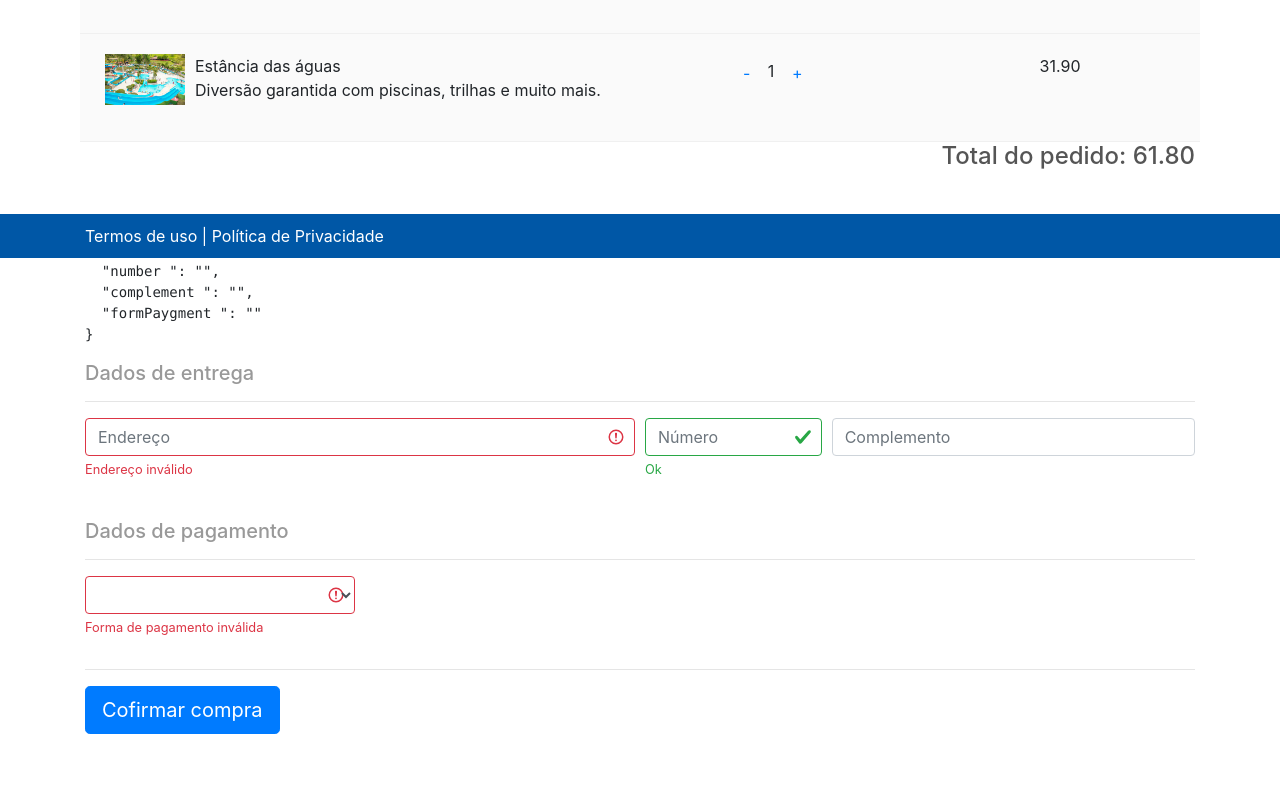
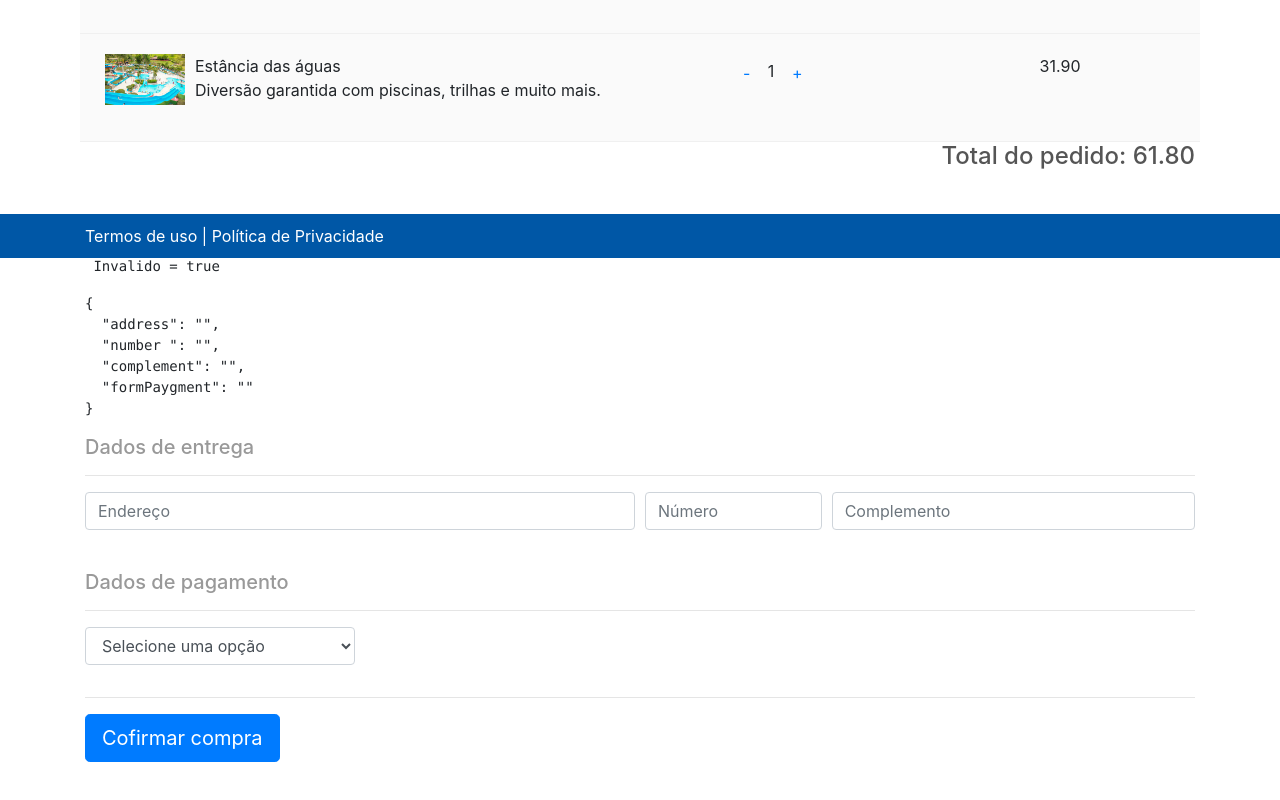
Before and after one commit to goncalveshigino/passaro_urbano, an Angular app: page /ordem-compra in a window 1280 px wide. Shown: the part 542-1342 px from the top of the page. Built offline with nearby package versions, Linux system fonts and the light colour scheme.

Commit message:
carregado

```diff
--- a/src/app/ordem-compra/ordem-compra.component.css
+++ b/src/app/ordem-compra/ordem-compra.component.css
@@ -2,3 +2,19 @@
         margin-top: 50px;
         margin-bottom: 120px
     }
+
+    input.ng-invalid.ng-touched {
+        border: 1px solid red
+    }
+
+    select.ng-invalid.ng-touched {
+        border: 1px solid red
+    }
+
+    input.ng-valid.ng-touched {
+        border: 1px solid green
+    }
+
+    select.ng-valid.ng-touched {
+        border: 1px solid green
+    }
--- a/src/app/ordem-compra/ordem-compra.component.html
+++ b/src/app/ordem-compra/ordem-compra.component.html
@@ -5,9 +5,9 @@
             <h5>Sua Compra</h5>
             <hr />
 
-            <div class=" form-row " style="background: #FAFAFA; padding: 20px; border-bottom: solid 1px #F0F0F0 ">
+            <div class=" form-row " style="background: #FAFAFA; padding: 20px; border-bottom: solid 1px #F0F0F0">
                 <div class="form-group col-sm-1 ">
-                    <img src="/assets/ofertas/1/img1.jpg " class="img-fluid ">
+                    <img src="/assets/ofertas/1/img1.jpg" class="img-fluid">
                 </div>
                 <div class="form-group col-sm-6 ">
                     Super Burger
@@ -58,6 +58,9 @@
             </div>
 
             <br />
+
+            <pre> Valido = {{ formulario.valid | json }}</pre>
+            <pre> Invalido = {{ formulario.invalid | json }}</pre>
             <pre>{{ formulario.value | json }}</pre>
 
             <h5>Dados de entrega</h5>
@@ -66,17 +69,21 @@
             <div class="form-row ">
 
                 <div class="form-group col-md-6 ">
-                    <input type="text " class="form-control is-invalid " placeholder="Endereço " autocomplete="off " minlength="5 " required name="address " ngModel>
-                    <small class=" form-text text-danger ">Endereço inválido</small>
+                    <input type="text " class="form-control" placeholder="Endereço " autocomplete="off" required minlength="3" maxlength="120" name="address" ngModel #inputAddress="ngModel">
+                    <small *ngIf="inputAddress.valid && inputAddress.touched" class=" form-text text-success ">OK</small>
+                    <small *ngIf="!inputAddress.valid && inputAddress.touched" class=" form-text text-danger ">Endereço inválido</small>
                 </div>
 
                 <div class="form-group col-md-2 ">
-                    <input type="text " class="form-control is-valid " placeholder="Número " autocomplete="off " minlength="1 " required name="number " ngModel>
-                    <small class="form-text text-success ">Ok</small>
+                    <input type="text " class="form-control" placeholder="Número " autocomplete="off " required minlength="1" maxlength="20" name="number " ngModel #inputNumber="ngModel">
+                    <small *ngIf="inputNumber.valid && inputNumber.touched" class=" form-text text-success ">OK</small>
+                    <small *ngIf="!inputNumber.valid && inputNumber.touched" class=" form-text text-danger ">Numero inválido</small>
                 </div>
 
                 <div class="form-group col-md-4 ">
-                    <input type="text " class="form-control " placeholder="Complemento " autocomplete="off " name="complement " ngModel>
+                    <input type="text " class="form-control " placeholder="Complemento" autocomplete="off " ngModel name="complement" required minlength="4" maxlength="20" #inputcomplement="ngModel">
+                    <small *ngIf="inputcomplement.valid && inputcomplement.touched" class=" form-text text-success ">OK</small>
+                    <small *ngIf="!inputcomplement.valid && inputcomplement.touched" class=" form-text text-danger ">Componente inválido</small>
                 </div>
 
             </div>
@@ -88,12 +95,13 @@
             <div class="form-row ">
 
                 <div class="form-group col-md-3 ">
-                    <select class="form-control is-invalid " name="formPaygment " ngModel>
-            <option value=" ">Selecione uma opção</option>
+                    <select class="form-control" ngModel name="formPaygment" required #selectFormPaygment="ngModel">
+            <option value="">Selecione uma opção</option>
             <option value="dinheiro ">Dinheiro</option>
             <option value="debito ">Débito</option>
           </select>
-                    <small class="form-text text-danger ">Forma de pagamento inválida</small>
+                    <small *ngIf="selectFormPaygment.valid && selectFormPaygment.touched" class=" form-text text-success ">OK</small>
+                    <small *ngIf="!selectFormPaygment.valid && selectFormPaygment.touched" class=" form-text text-danger ">Forma de pagamento inválida</small>
                 </div>
             </div>
 
```
